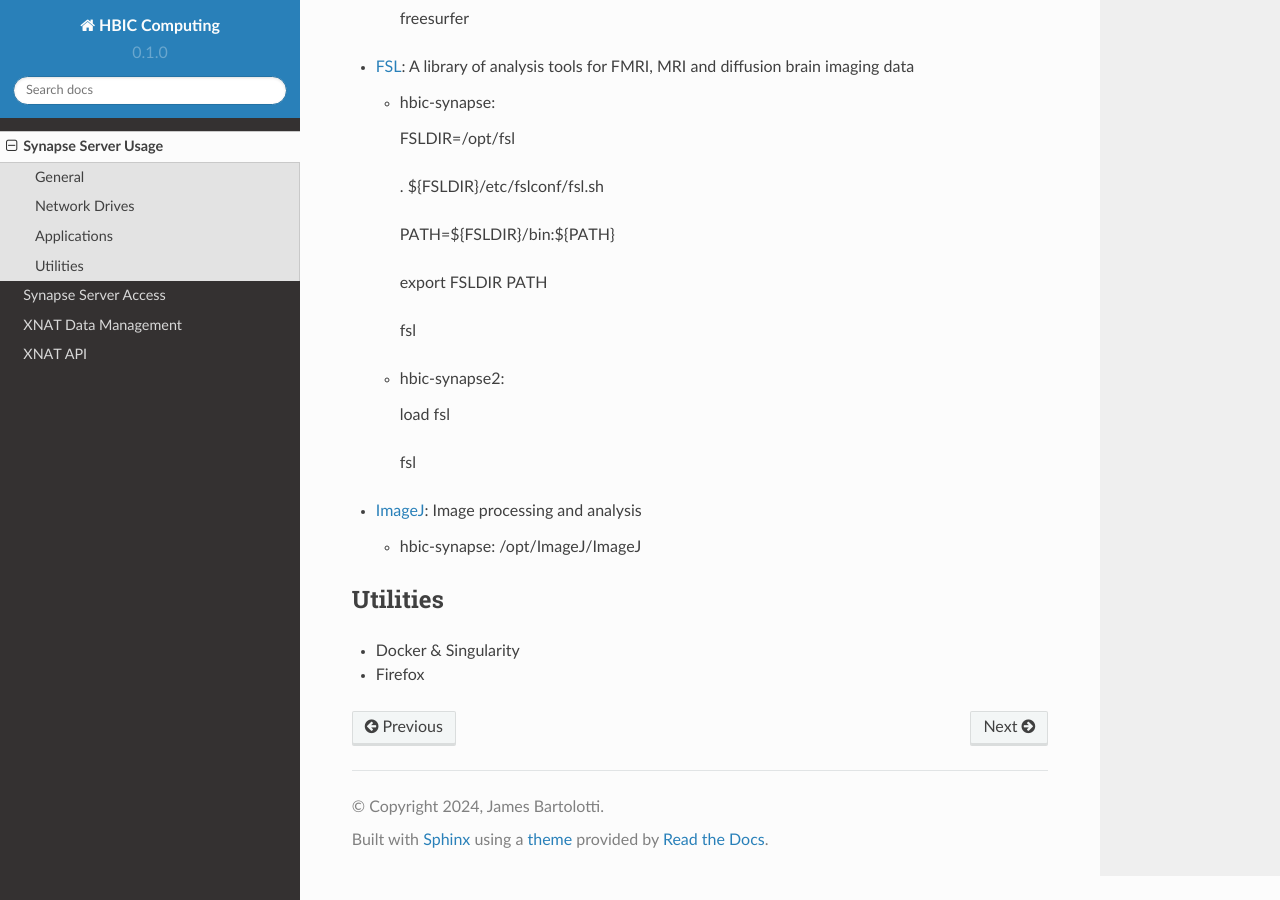
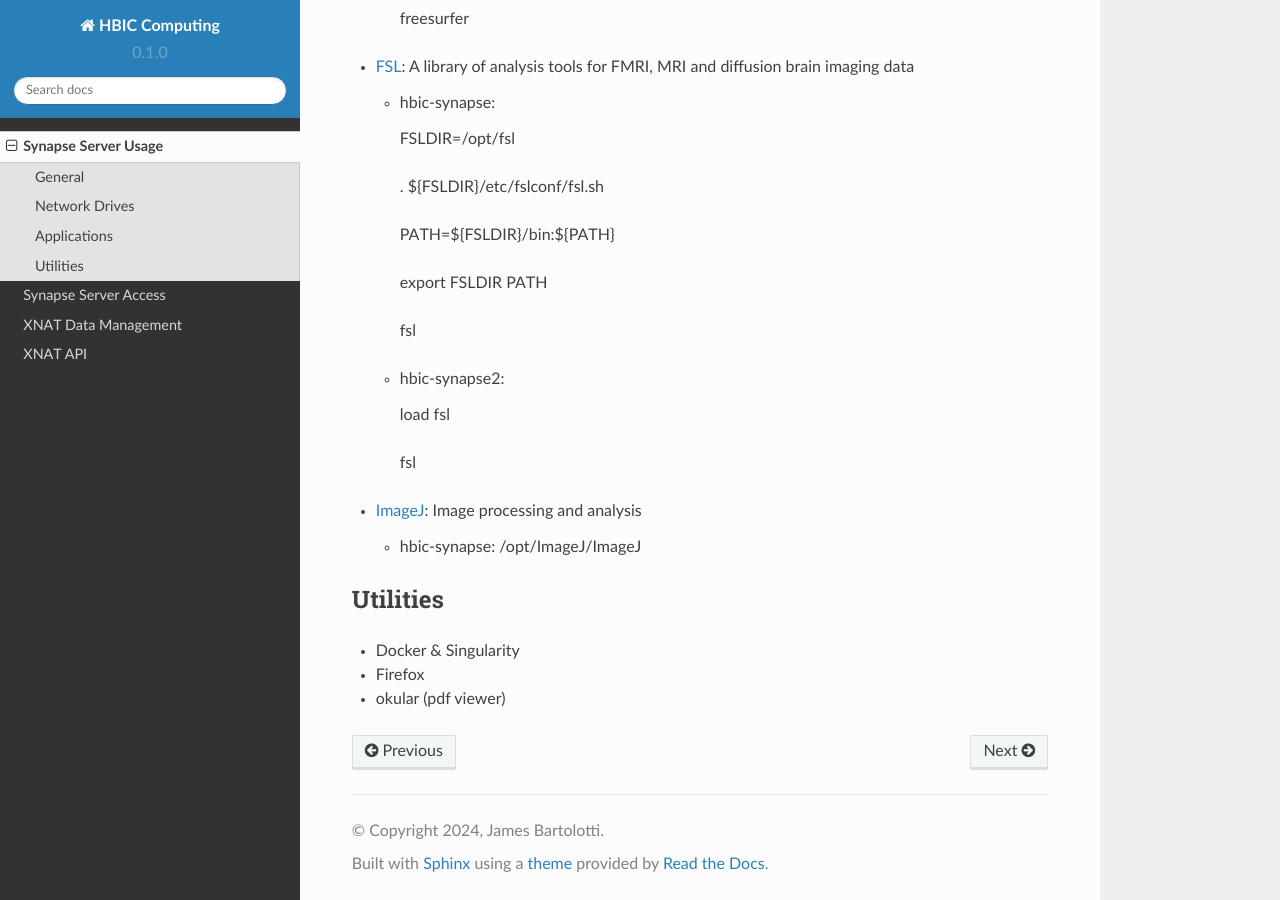
Before and after one commit to jbartolotti/hbic-computing, a Sphinx documentation site: the page built from docs/source/synapse.rst, in a window 1280 px wide and 900 px high, scrolled down 1861 px. Built offline with Sphinx 7.4.7 and the Read the Docs theme 2.0.0, drawn with Linux system fonts in a browser that asks for light colours.

Commit message:
Update synapse.rst

```diff
--- a/docs/source/synapse.rst
+++ b/docs/source/synapse.rst
@@ -111,3 +111,5 @@
 * Docker & Singularity
 
 * Firefox
+
+* okular (pdf viewer)
```
